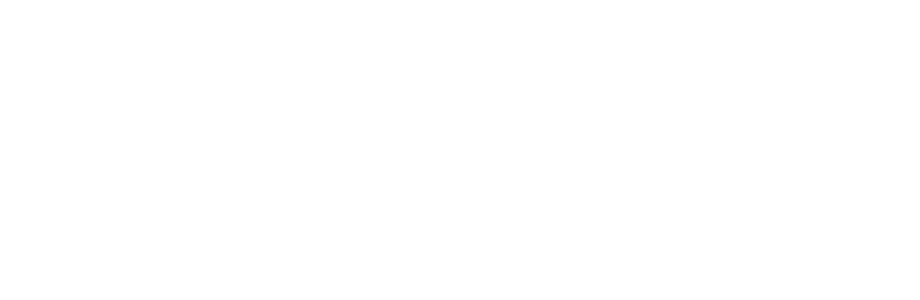
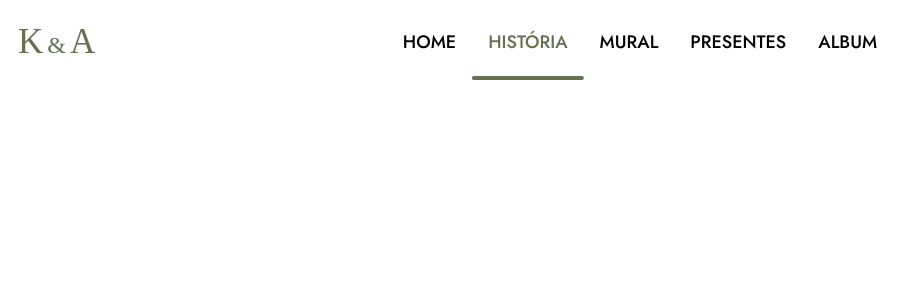
Before and after one commit to kevynsax/casamento-loren-kevyn-front, an Angular app: page / in a window 1280 px wide. Shown: the top 300 px of the page, without its empty margins (0-920 px from the left). Built offline with nearby package versions, Linux system fonts and the light colour scheme; a web font is replaced by a local one.

Commit message:
Add Home page; Add menu component

```diff
--- a/src/app/app.routes.ts
+++ b/src/app/app.routes.ts
@@ -1,8 +1,10 @@
 import { Routes } from '@angular/router';
 import { Convite } from './pages/convite/convite';
 import { Confirmacao } from './pages/confirmacao/confirmacao';
+import { Home } from './pages/home/home';
 
 export const routes: Routes = [
-      { path: 'convite/:id', component: Convite},
-      { path: 'confirmacao/:id', component: Confirmacao},
+    { path: '', component: Home },
+    { path: 'convite/:id', component: Convite },
+    { path: 'confirmacao/:id', component: Confirmacao },
 ];
--- /dev/null
+++ b/src/app/menu/menu.html
@@ -0,0 +1,14 @@
+<div class="menu">
+    <div class="logo">
+        <span>K</span>
+        <span>&</span>
+        <span>A</span>
+    </div>
+    <div class="menu-items">
+        <span>Home</span>
+        <span class="active">História</span>
+        <span>Mural</span>
+        <span>Presentes</span>
+        <span>Album</span>
+    </div>
+</div>
--- /dev/null
+++ b/src/app/menu/menu.scss
@@ -0,0 +1,62 @@
+@use "../../variables" as *;
+
+.menu{
+    position: relative;
+    display: flex;
+    align-items: center;
+
+
+    .logo {
+        padding: 16px;
+
+        span {
+            color: $theme-primary-color;
+            font-family: $heading-font;
+
+            margin: 0 2px;
+            font-size: 35px;
+
+            &:nth-child(2) {
+                font-size: 24px;
+            }
+        }
+    }
+
+    .menu-items{
+        flex: 1;
+
+        position: absolute;
+        left: 50%;
+        transform: translateX(-50%);
+
+        display: flex;
+        align-items: center;
+        justify-content: center;
+
+        span{
+            text-transform: uppercase;
+            font-size: 18px;
+            font-weight: 500;
+            color: black;
+
+            padding: 24px 16px;
+
+            &.active{
+                color: $theme-primary-color;
+                position: relative;
+
+                &:after{
+                    content: "";
+                    width: 100%;
+                    height: 4px;
+                    background: $theme-primary-color;
+                    display: block;
+                    border-radius: 4px;
+                    position: absolute;
+                    bottom: 0;
+                    left: 0;
+                }
+            }
+        }
+    }
+}
--- /dev/null
+++ b/src/app/pages/home/home.html
@@ -0,0 +1 @@
+<app-menu />
--- /dev/null
+++ b/src/app/pages/home/home.scss
@@ -0,0 +1 @@
+@use "../../../variables" as *;
```
Also changed, not shown: src/app/menu/menu.ts (added, +11 -0 lines), src/app/pages/home/home.ts (added, +14 -0 lines).
